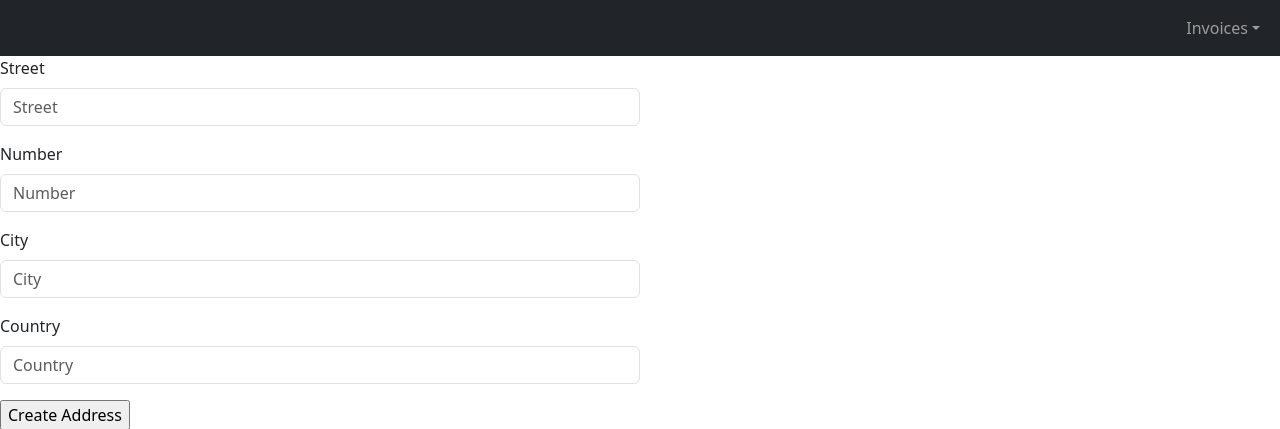
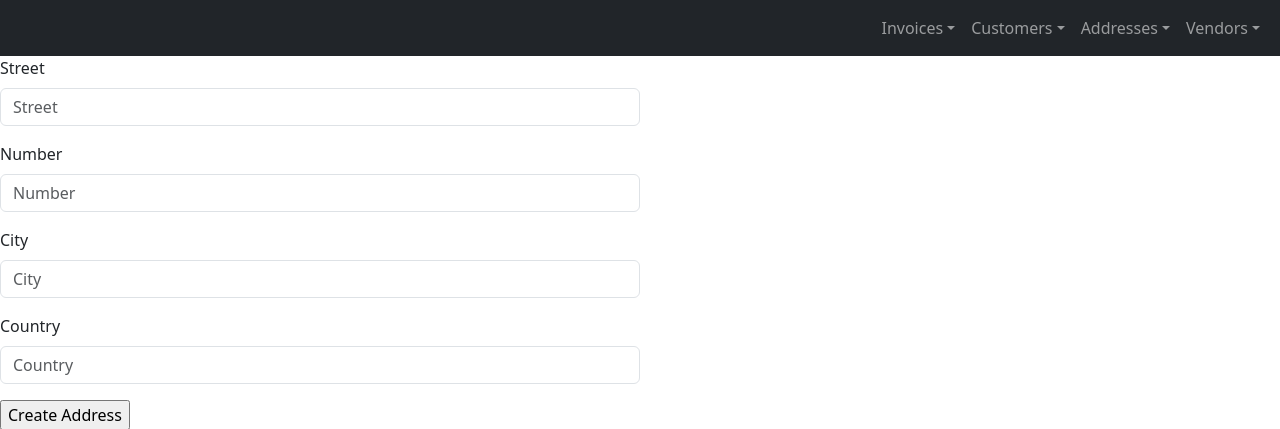
Before and after one commit to Segelzwerg/Rechnung, a Django app: page /address/add/ in a window 1280 px wide. Shown: the top 429 px of the page. Run offline with Django 5.2, Linux system fonts and the light colour scheme; some libraries are stand-ins or nearby versions.

Commit message:
UPDATE: complete navbar

```diff
--- a/templates/base.html
+++ b/templates/base.html
@@ -35,6 +35,39 @@
                         </li>
                     </ul>
                 </li>
+                <li class="nav-item dropdown">
+                    <a class="nav-link dropdown-toggle" href="{{ nav_bar_escape }}/customers/"
+                       role="button" data-bs-toggle="dropdown"
+                       aria-expanded="false">Customers</a>
+                    <ul class="dropdown-menu">
+                        <li>
+                            <a class="dropdown-item"
+                               href="{{ nav_bar_escape }}/customer/add/">Add</a>
+                        </li>
+                    </ul>
+                </li>
+                <li class="nav-item dropdown">
+                    <a class="nav-link dropdown-toggle" href="{{ nav_bar_escape }}/addresses/"
+                       role="button" data-bs-toggle="dropdown"
+                       aria-expanded="false">Addresses</a>
+                    <ul class="dropdown-menu">
+                        <li>
+                            <a class="dropdown-item"
+                               href="{{ nav_bar_escape }}/address/add/">Add</a>
+                        </li>
+                    </ul>
+                </li>
+                <li class="nav-item dropdown">
+                    <a class="nav-link dropdown-toggle" href="{{ nav_bar_escape }}/vendors/"
+                       role="button" data-bs-toggle="dropdown"
+                       aria-expanded="false">Vendors</a>
+                    <ul class="dropdown-menu">
+                        <li>
+                            <a class="dropdown-item"
+                               href="{{ nav_bar_escape }}/vendor/add/">Add</a>
+                        </li>
+                    </ul>
+                </li>
             </ul>
         </div>
         {% if user.is_authenticated %}
```
